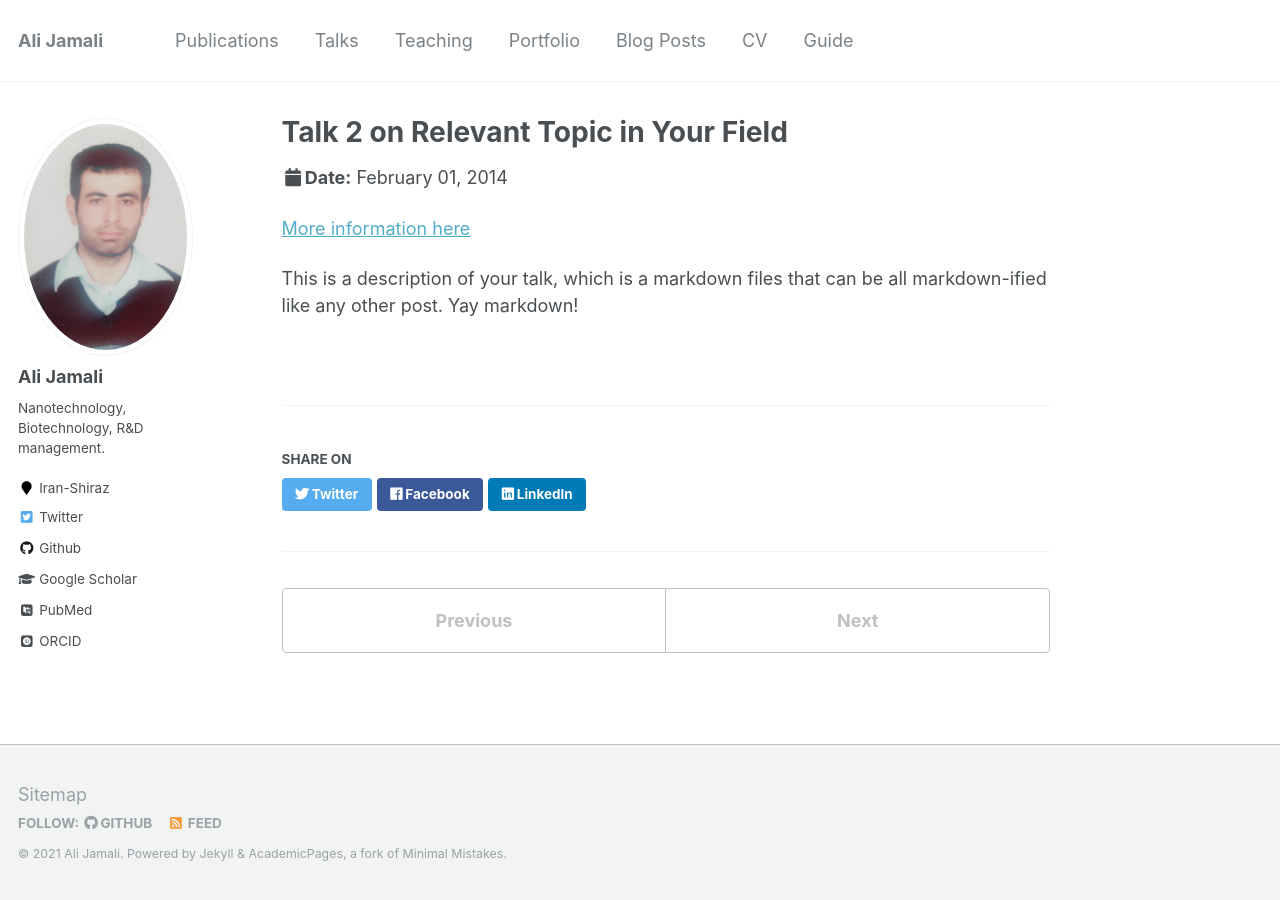
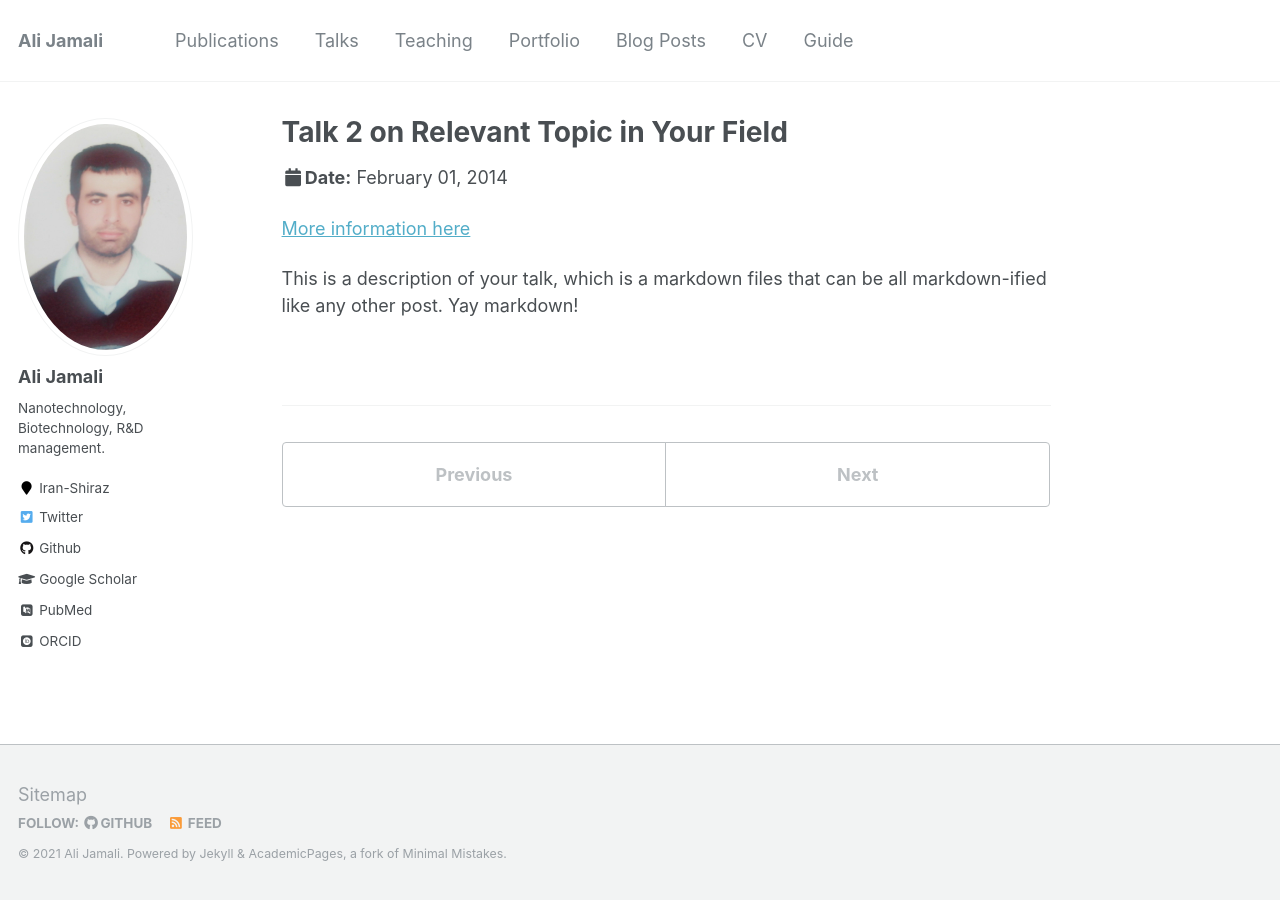
Before and after one commit to jamali-ali/jamali-ali.github.io, a Jekyll site: the page built from _talks/2014-02-01-talk-2.md, in a window 1280 px wide. Built offline with Jekyll 4.4.1, drawn with Linux system fonts in a browser that asks for light colours; some web fonts are replaced; part of the change alters nothing that is shown.

Commit message:
Update _config.yml

```diff
--- a/_config.yml
+++ b/_config.yml
@@ -216,7 +216,7 @@ defaults:
     values:
       layout: single
       author_profile: true
-      share: true
+      share: false#true
       comments: true
   # _publications
   - scope:
@@ -234,7 +234,7 @@ defaults:
     values:
       layout: single
       author_profile: true
-      share: true
+      share: false #true
       comment: true
   # _talks
   - scope:
@@ -243,7 +243,7 @@ defaults:
     values:
       layout: talk
       author_profile: true
-      share: true
+      share: false #true
 
 # Sass/SCSS
 sass:
```
